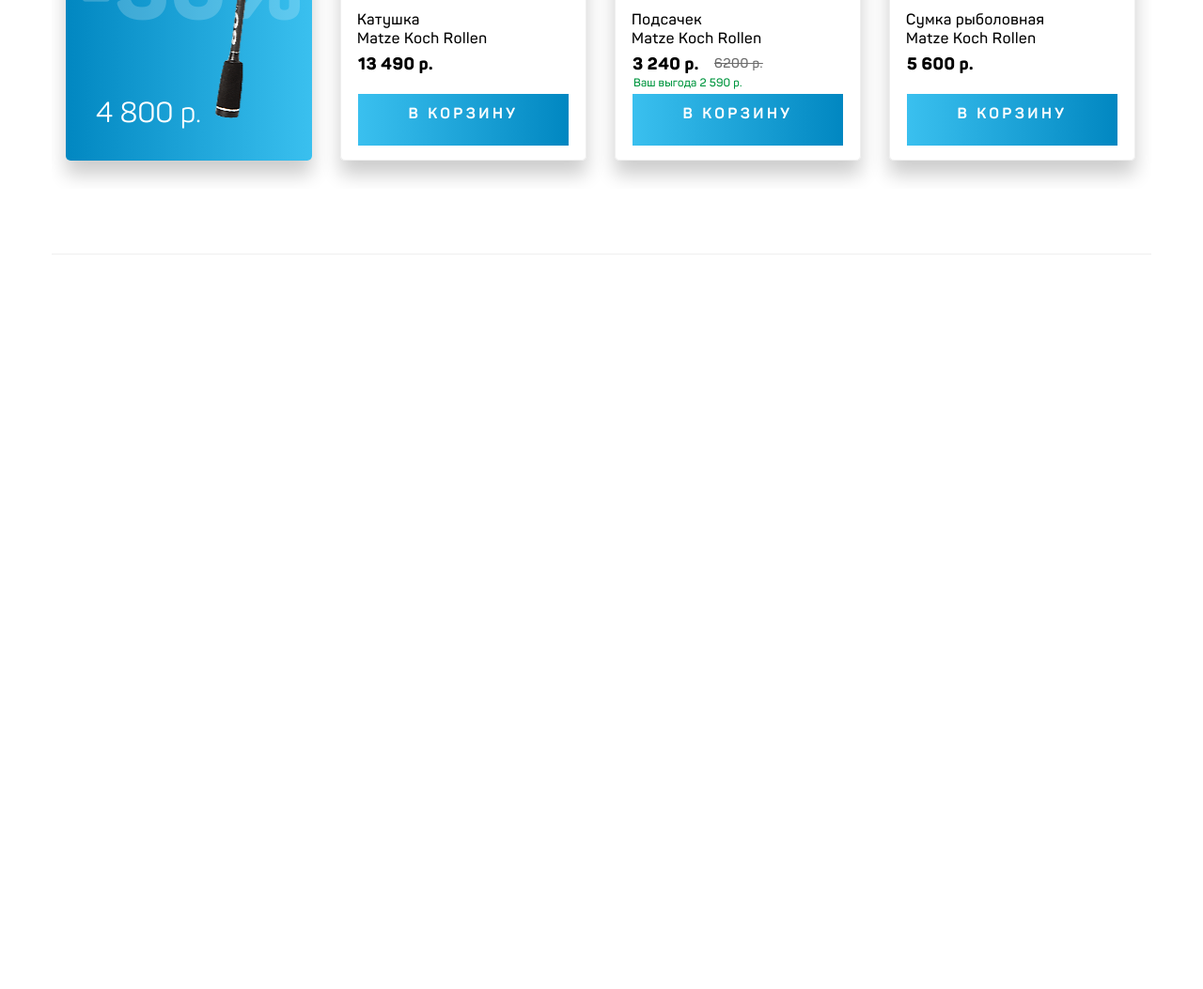
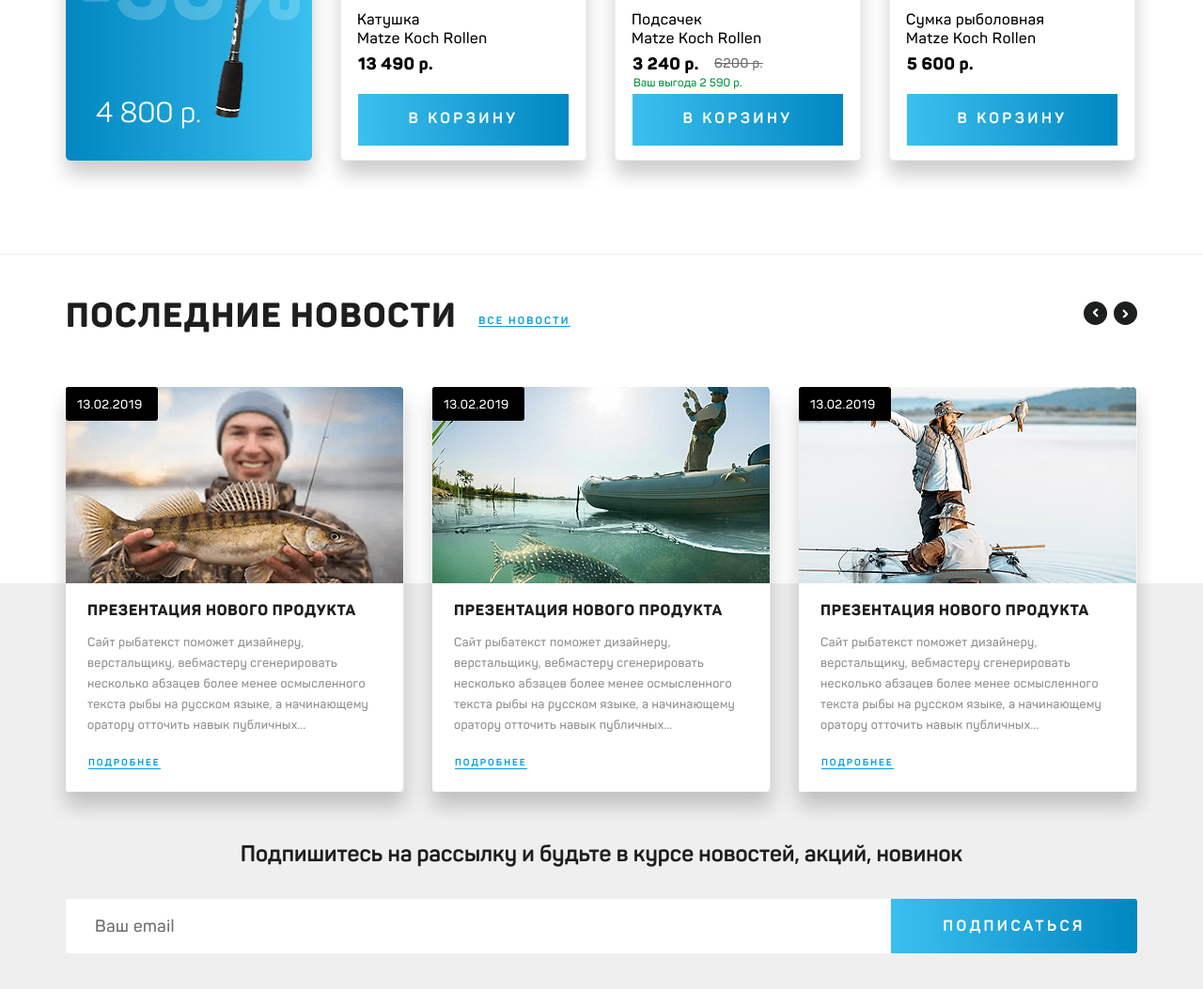
Before and after one commit to spartfin/LogoType, a website: page source/index.html in a window 1280 px wide. Shown: the part 2051-3104 px from the top of the page at 94% size. Before the commit the page ends 2322 px from the top, so only its background shows below. Drawn offline with nearby package versions, Linux system fonts and the light colour scheme; files that its build step writes are made by us from their sources.

Commit message:
Свёрстан блок новостей

```diff
--- a/source/index.html
+++ b/source/index.html
@@ -242,11 +242,11 @@
             <input id="rollenhalter-balzer-shika-4" type="radio" name="reviewStars" />
             <label title="gorgeous" for="rollenhalter-balzer-shika-4"></label>
             <input id="rollenhalter-balzer-shika-3" type="radio" name="reviewStars" />
-            <label title="good" for="rollenhalter-3"></label>
-            <input id="rollenhalter-balzer-shikar-2" type="radio" name="reviewStars" />
+            <label title="good" for="rollenhalter-balzer-shika-3"></label>
+            <input id="rollenhalter-balzer-shika-2" type="radio" name="reviewStars" />
             <label title="regular" for="rollenhalter-balzer-shika-2"></label>
             <input id="rollenhalter-balzer-shika-1" type="radio" name="reviewStars" />
-            <label title="poor" for="rollenhalter-balzer-shikar-1"></label>
+            <label title="poor" for="rollenhalter-balzer-shika-1"></label>
             <input id="rollenhalter-balzer-shika-0" type="radio" name="reviewStars" />
             <label title="bad" for="rollenhalter-balzer-shika-0"></label>
           </div>
@@ -265,10 +265,10 @@
             <label title="gorgeous" for="netting-4"></label>
             <input id="netting-3" type="radio" name="reviewStars" />
             <label title="good" for="netting-3"></label>
-            <input id="nettingg-2" type="radio" name="reviewStars" />
+            <input id="netting-2" type="radio" name="reviewStars" />
             <label title="regular" for="netting-2"></label>
             <input id="netting-1" type="radio" name="reviewStars" />
-            <label title="poor" for="nettingg-1"></label>
+            <label title="poor" for="netting-1"></label>
             <input id="netting-0" type="radio" name="reviewStars" />
             <label title="bad" for="netting-0"></label>
           </div>
@@ -300,6 +300,44 @@
         </li>
       </ul>
     </section>
+
+    <section class="news">
+      <div class="news__title">
+        <h2>Последние новости</h2>
+        <a href="#">Все новости</a>
+        <button class="news__bth_back" type="button"><span class="visually-hidden">Кнопка влево</span></button>
+        <button class="news__bth_next" type="button"><span class="visually-hidden">Кнопка вправо</span></button>
+      </div>
+      <ul class="news__list">
+        <li class="news__item news__fisherman-news_1">
+          <span>13.02.2019</span>
+          <h3>Презентация нового продукта</h3>
+          <p>Сайт рыбатекст поможет дизайнеру, верстальщику, вебмастеру сгенерировать несколько абзацев более менее
+            осмысленного текста рыбы на русском языке, а начинающему оратору отточить навык публичных...</p>
+          <a href="#">Подробнее</a>
+        </li>
+        <li class="news__item news__fisherman-news_2">
+          <span>13.02.2019</span>
+          <h3>Презентация нового продукта</h3>
+          <p>Сайт рыбатекст поможет дизайнеру, верстальщику, вебмастеру сгенерировать несколько абзацев более менее
+            осмысленного текста рыбы на русском языке, а начинающему оратору отточить навык публичных...</p>
+          <a href="#">Подробнее</a>
+        </li>
+        <li class="news__item news__fisherman-news_3">
+          <span>13.02.2019</span>
+          <h3>Презентация нового продукта</h3>
+          <p>Сайт рыбатекст поможет дизайнеру, верстальщику, вебмастеру сгенерировать несколько абзацев более менее
+            осмысленного текста рыбы на русском языке, а начинающему оратору отточить навык публичных...</p>
+          <a href="#">Подробнее</a>
+        </li>
+      </ul>
+      <h4>Подпишитесь на рассылку и будьте в курсе новостей, акций, новинок</h4>
+      <form action="#" class="news__form" method="POST">
+        <input id="email-field" name="email" placeholder="Ваш email" required type="email">
+        <label aria-label="Поиск по сайту" class="header__form_label" for="email-field"></label>
+        <button class="news__form_btn" type="submit">Подписаться</button>
+      </form>
+    </section>
   </main>
 
   <footer class="footer">
--- a/source/sass/blocks/hits.scss
+++ b/source/sass/blocks/hits.scss
@@ -1,7 +1,6 @@
 .hits {
   display: flex;
   flex-direction: column;
-  max-width: 1170px;
   min-height: 676px;
   margin: 0 auto;
   border-bottom: 1px solid rgb(239, 239, 239);
@@ -9,6 +8,8 @@
 
 .hits__title {
   position: relative;
+  margin: 0 auto;
+  width: 1170px;
   display: flex;
   padding-top: 52px;
   padding-bottom: 49px;
@@ -259,6 +260,7 @@
   background: linear-gradient(270deg, rgb(1, 135, 193) 0%, rgb(58, 192, 239) 100%);
   letter-spacing: 0.21em;
   padding: 10px;
+  padding-top: 15px;
 
   &:hover {
     opacity: 0.5;
--- a/source/sass/blocks/new-items.scss
+++ b/source/sass/blocks/new-items.scss
@@ -1,7 +1,6 @@
 .new-items {
   display: flex;
   flex-direction: column;
-  max-width: 1170px;
   min-height: 676px;
   margin: 0 auto;
   border-bottom: 1px solid rgb(239, 239, 239);
@@ -9,6 +8,8 @@
 
 .new-items__title {
   position: relative;
+  width: 1170px;
+  margin: 0 auto;
   display: flex;
   padding-top: 52px;
   padding-bottom: 49px;
@@ -221,6 +222,7 @@
   background: linear-gradient(270deg, rgb(1, 135, 193) 0%, rgb(58, 192, 239) 100%);
   letter-spacing: 0.21em;
   padding: 10px;
+  padding-top: 15px;
 
   &:hover {
     opacity: 0.5;
--- /dev/null
+++ b/source/sass/blocks/news.scss
@@ -0,0 +1,261 @@
+.news {
+  display: flex;
+  flex-direction: column;
+  min-height: 787px;
+  margin: 0 auto;
+  background: linear-gradient(0deg, #efefef 55.5%, #ffffff 44.5%);
+}
+
+.news__title {
+  position: relative;
+  display: flex;
+  width: 1170px;
+  padding-top: 52px;
+  padding-bottom: 64px;
+  text-transform: uppercase;
+  letter-spacing: 0.117em;
+  padding-left: 15px;
+  padding-right: 15px;
+  margin: 0 auto;
+}
+
+.news__title h2 {
+  font-family: $textPantonExtraBold;
+  font-size: 36px;
+  line-height: 25px;
+  font-weight: 800;
+  margin-right: 23px;
+}
+
+.news__title a {
+  display: flex;
+  height: 12px;
+  font-family: $textPantonBold;
+  font-size: 11px;
+  line-height: 12px;
+  font-weight: 700;
+  color: #009ee2;
+  text-transform: uppercase;
+  border-bottom: 1px solid #009ee2;
+  margin-top: auto;
+  letter-spacing: 0.2em;
+
+  &:hover {
+    opacity: 0.5;
+  }
+}
+
+.news__bth_back {
+  position: absolute;
+  content: "";
+  width: 25px;
+  height: 25px;
+  border-radius: 50%;
+  background-color: rgb(29, 30, 30);
+  background-image: url("../img/arrow-right-icon-white.png");
+  background-repeat: no-repeat;
+  background-position: center;
+  transform: rotate(180deg);
+  top: 50px;
+  right: 47px;
+
+  &:hover {
+    opacity: 0.5;
+  }
+}
+
+.news__bth_next {
+  position: absolute;
+  content: "";
+  width: 25px;
+  height: 25px;
+  border-radius: 50%;
+  background-color: rgb(29, 30, 30);
+  background-image: url("../img/arrow-right-icon-white.png");
+  background-repeat: no-repeat;
+  background-position: center;
+  top: 50px;
+  right: 15px;
+
+  &:hover {
+    opacity: 0.5;
+  }
+}
+
+.news__list {
+  list-style: none;
+  display: flex;
+  max-width: 1170px;
+  width: 100%;
+  min-height: 461px;
+  padding-right: 15px;
+  padding-left: 15px;
+  margin: 0 auto;
+  overflow: hidden;
+}
+
+.news__item {
+  position: relative;
+  min-width: 360px;
+  max-width: 360px;
+  height: 431px;
+  margin-right: 30px;
+  box-shadow: 0 15px 20px rgba(0, 0, 0, 0.2);
+  padding-bottom: 20px;
+  padding-top: 216px;
+}
+
+.news__fisherman-news_1 {
+  background-image: url("../img/fisherman-news1.png");
+  background-position: -18px 0;
+}
+
+.news__fisherman-news_2 {
+  background-image: url("../img/fisherman-news2.png");
+  background-position: -18px 0;
+}
+
+.news__fisherman-news_3 {
+  background-image: url("../img/fisherman-news3.png");
+  background-position: -18px 0;
+}
+
+.news__item img {
+  width: 360px;
+  height: 209px;
+}
+
+.news__item span {
+  position: absolute;
+  height: 36px;
+  width: 98px;
+  padding-top: 8px;
+  padding-bottom: 4px;
+  padding-left: 12px;
+  padding-right: 12px;
+  background-color: #000000;
+  font-family: $textPantonSemiBold;
+  font-size: 13px;
+  line-height: 22px;
+  font-weight: 600;
+  color: #ffffff;
+  text-transform: uppercase;
+  letter-spacing: 0.04em;
+  top: 0;
+  left: 0;
+  border-radius: 3px;
+}
+
+.news__item h3 {
+  font-family: $textPantonExtraBold;
+  font-size: 16px;
+  line-height: 25px;
+  font-weight: 800;
+  text-transform: uppercase;
+  padding-right: 23px;
+  padding-left: 23px;
+  padding-top: 9px;
+  margin-bottom: 11px;
+  letter-spacing: 0.049em;
+}
+
+.news__item p {
+  font-family: $textPantonSemiBold;
+  font-size: 13px;
+  line-height: 22px;
+  font-weight: 600;
+  padding-right: 30px;
+  padding-left: 23px;
+  opacity: 0.5;
+  letter-spacing: 0.029em;
+}
+
+.news__item a {
+  position: absolute;
+  width: max-content;
+  font-family: $textPantonBold;
+  font-size: 10px;
+  line-height: 12px;
+  font-weight: 700;
+  color: #009ee2;
+  text-transform: uppercase;
+  border-bottom: 1px solid #009ee2;
+  letter-spacing: 0.2em;
+  margin-left: 23px;
+  bottom: 24px;
+  left: 1px;
+
+  &:hover {
+    opacity: 0.5;
+  }
+}
+
+.news h4 {
+  max-width: 1170px;
+  margin: 0 auto;
+  padding-right: 15px;
+  padding-left: 15px;
+  font-family: $textPantonBold;
+  font-size: 24px;
+  line-height: 36px;
+  font-weight: 700;
+  text-align: center;
+  padding-top: 18px;
+  letter-spacing: 0.000001em;
+  margin-bottom: 30px;
+}
+
+.news__form {
+  display: flex;
+  max-width: 1170px;
+  width: 100%;
+  margin: 0 auto;
+  height: 58px;
+  padding-right: 15px;
+  padding-left: 15px;
+}
+
+.news__form input {
+  max-width: 878px;
+  width: 100%;
+  border: none;
+  border-bottom-left-radius: 3px;
+  border-top-left-radius: 3px;
+  padding-left: 31px;
+  font-size: 18px;
+  padding-top: 10px;
+  padding-bottom: 10px;
+}
+
+.news__form_btn {
+  display: flex;
+  justify-content: center;
+  text-align: center;
+  align-items: center;
+  padding: 10px 10px;
+  width: 262px;
+  height: 58px;
+  font-family: $textPantonBold;
+  font-size: 16px;
+  line-height: 22px;
+  font-weight: 700;
+  color: #ffffff;
+  text-transform: uppercase;
+  background: linear-gradient(270deg, rgb(1, 135, 193) 0%, rgb(58, 192, 239) 100%);
+  letter-spacing: 0.21em;
+  border-bottom-right-radius: 3px;
+  border-top-right-radius: 3px;
+
+  &:hover {
+    opacity: 0.5;
+  }
+}
+
+.news__form input::placeholder {
+  font-family: $textPantonSemiBold;
+  font-size: 18px;
+  line-height: 36px;
+  font-weight: 600;
+  color: #6f6f6f;
+  letter-spacing: 0.029em;
+}
--- a/source/sass/style.scss
+++ b/source/sass/style.scss
@@ -6,3 +6,4 @@
 @import "blocks/navigation.scss";
 @import "blocks/hits.scss";
 @import "blocks/new-items.scss";
+@import "blocks/news.scss";
```
Also changed, not shown: build/css/style.min.css, build/img/fisherman-news1.png (added), build/img/fisherman-news2.png (added), build/img/fisherman-news3.png (added), build/index.html, source/img/fisherman-news1.png (added), source/img/fisherman-news2.png (added), source/img/fisherman-news3.png (added), 1 other file.
